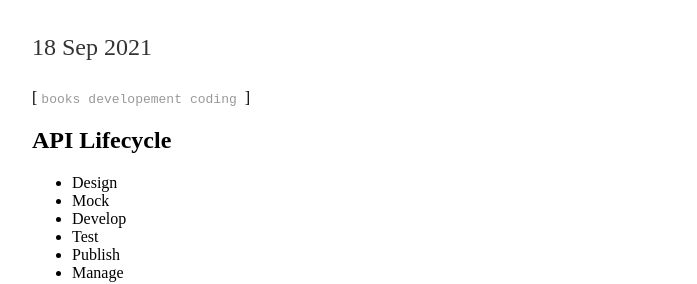
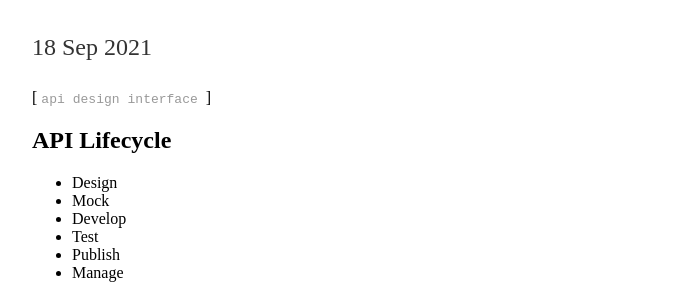
Before and after one commit to vladiant/vladiant.github.io, a Jekyll site: the page built from _posts/2021-10-02-successful-api.md, in a window 1280 px wide and 900 px high. Shown: the part 166-450 px from the top of the window, without its empty margins (160-857 px from the left). Built offline with Jekyll 4.4.1, drawn with Linux system fonts in a browser that asks for light colours.

Commit message:
Fix post tags

```diff
--- a/_posts/2021-10-02-successful-api.md
+++ b/_posts/2021-10-02-successful-api.md
@@ -2,7 +2,7 @@
 layout: post
 title: "Successful API Recipe"
 date: 2021-09-18
-tags: books developement coding
+tags: api design interface
 ---
 
 ## API Lifecycle
```
